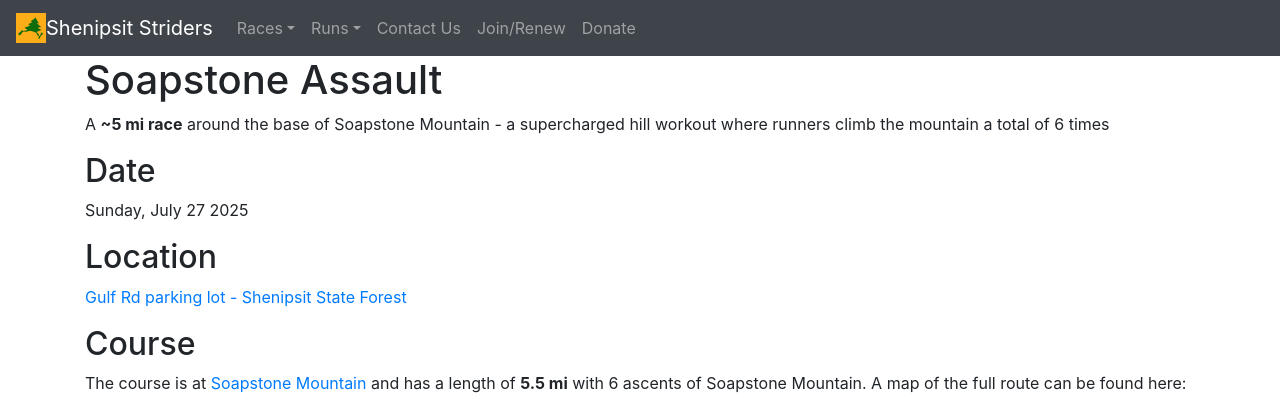
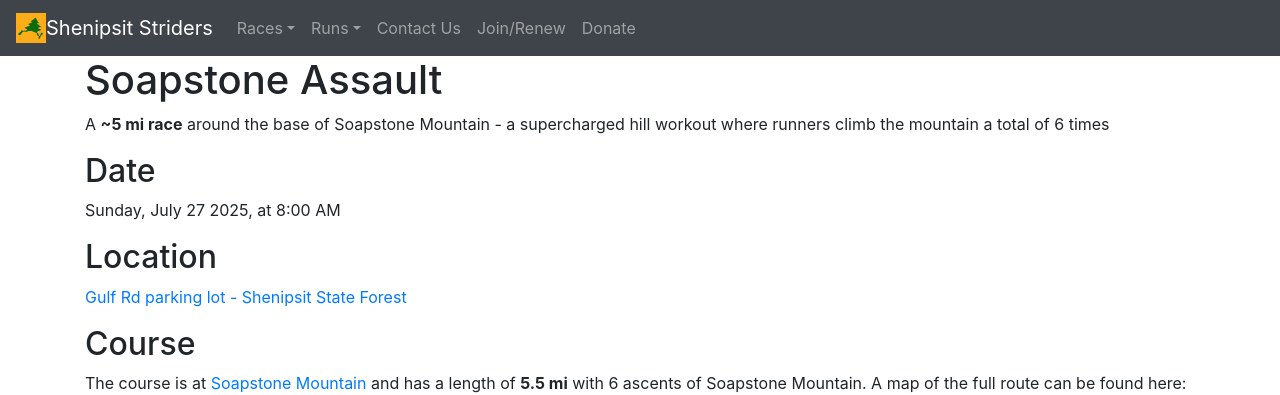
Before and after one commit to ShenipsitStriders/ShenipsitStriders.github.io, a Jekyll site: the page built from _club-races/soapstone-assault.md, in a window 1280 px wide and 1232 px high. Shown: the top 395 px of the window. Built offline with Jekyll 4.4.1, drawn with Linux system fonts in a browser that asks for light colours.

Commit message:
Update soapstone-assault.md
added start time

```diff
--- a/_club-races/soapstone-assault.md
+++ b/_club-races/soapstone-assault.md
@@ -4,7 +4,7 @@
 description: A **~5 mi race** around the base of Soapstone Mountain - a supercharged hill workout where runners climb the mountain a total of 6 times
 event:
   - name: Soapstone Assault
-    date: "2025-07-27"
+    date: "2025-07-27T08:00:00-04:00"
 image: 0612Case.jpg
 location:
   - address: Gulf Rd parking lot - Shenipsit State Forest
```
